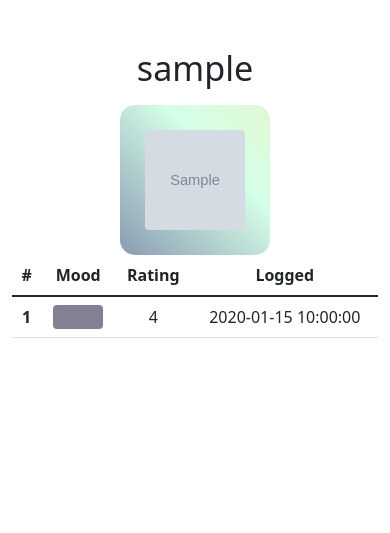
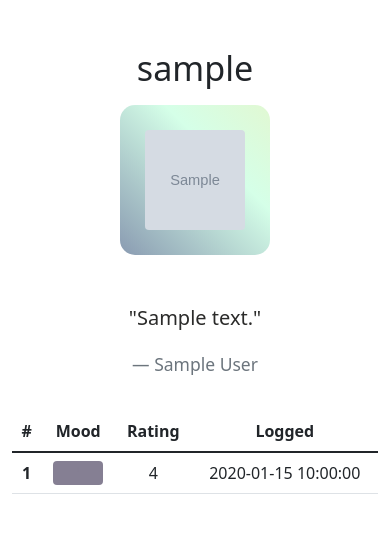
Before and after one commit to jnos-studies/anon_mood_board, a Flask app: template app/templates/index.html in a window 390 px wide. Shown: the part 40-573 px from the top of the page. Run offline with Flask 2, Linux system fonts and the light colour scheme; the template is opened without the code that fills it: most values are stand-ins (such as "Sample title", 1, 10 or a date in 2020); grey boxes marked "Sample" are stand-in pictures; some libraries are stand-ins or nearby versions.

```diff
--- a/app/main.py
+++ b/app/main.py
@@ -1,5 +1,7 @@
 import os
 import secrets
+# TODO implement request limiter before publishing!
+# https://medium.com/analytics-vidhya/how-to-rate-limit-routes-in-flask-61c6c791961b
 from flask import Flask, flash, redirect, render_template, request, session
 from flask_session import Session
 from werkzeug.security import check_password_hash, generate_password_hash
@@ -54,7 +56,10 @@ def create_app(testing: bool = True):
         for m in moods:
             reverse_moods.insert(0, m)
 
-        return render_template("index.html", image_path=user_image_path, username=username[0]["username"], moods=reverse_moods, rgb=config.RGB_SCHEME_MAP)
+        # Get a quote to put on user's homepage
+        inspirational_quote = quote()
+
+        return render_template("index.html", image_path=user_image_path, username=username[0]["username"], moods=reverse_moods, rgb=config.RGB_SCHEME_MAP, quote_text=inspirational_quote['text'], quote_author=inspirational_quote['author'])
 
     @app.route("/log_mood", methods=["GET","POST"])
     @login_required
@@ -155,6 +160,7 @@ def create_app(testing: bool = True):
             username, password, confirmation = request.form.get(
                 "username"), request.form.get("password"), request.form.get("confirmation")
              # Only allow certain characters for username, sanitize user input
+             # TODO implement this with sre_parse module instead
             for i in illegal_chars:
                 for c in username:
                     if i == c:
--- a/app/static/styles.css
+++ b/app/static/styles.css
@@ -1,3 +1,4 @@
+/*index and layout*/
 .emotive {
     outline: none;
     color: rgb(219, 219, 217);
@@ -42,7 +43,6 @@
     background-color: rgb(247, 235, 171);
 }
 
-/*Custom css*/
 #menu-icon {
   width: 100%;
   height: 100%;
@@ -72,8 +72,35 @@
   border-radius: 10%;
 }
 
+blockquote {
+  margin-top: 1.5em;
+  padding: 5%;
+}
+.blockquote-footer {
+  margin-top: 1em;
+}
+.mb-0 {
+  color : rgb(43, 43, 42);
+}
+/*log mood*/
 #select-mood-form {
   margin-top: 4vw;
+  margin-bottom: 4vw;
+  padding: 5%;
+}
+@media (max-width:600px){
+  .lead {
+    display: none;
+  }
+  #select-mood-form {
+    display: flex;
+    flex-direction: row;
+    flex-wrap: wrap;
+  }
+  #log-mood {
+    width: 200%;
+    height:fit-content;
+  }
 }
 
 #mood-select-color {
@@ -83,7 +110,7 @@
 }
 
 #log-mood {
-  margin-top: 4vw;
+  margin-top: 1.5vw;
 }
 
 .mood-word {
--- a/app/templates/all_moods.html
+++ b/app/templates/all_moods.html
@@ -0,0 +1,5 @@
+{% extends "layout.html" %}
+
+{% block title %}
+    All Moods
+{% endblock %}
--- a/app/templates/index.html
+++ b/app/templates/index.html
@@ -12,7 +12,10 @@
             <img src = {{ image_path }} class="rounded mx-auto d-block" alt="User image" id="user_image">
         </div>
     </div>
-
+    <blockquote class="blockquote">
+        <p class="mb-0"> "{{ quote_text }}"</p>
+        <footer class="blockquote-footer">{{ quote_author }}</footer>
+    </blockquote>
     <table class="table">
         <thead>
             <tr>
```
Also changed, not shown: requirements.txt (+22 -7 lines).
